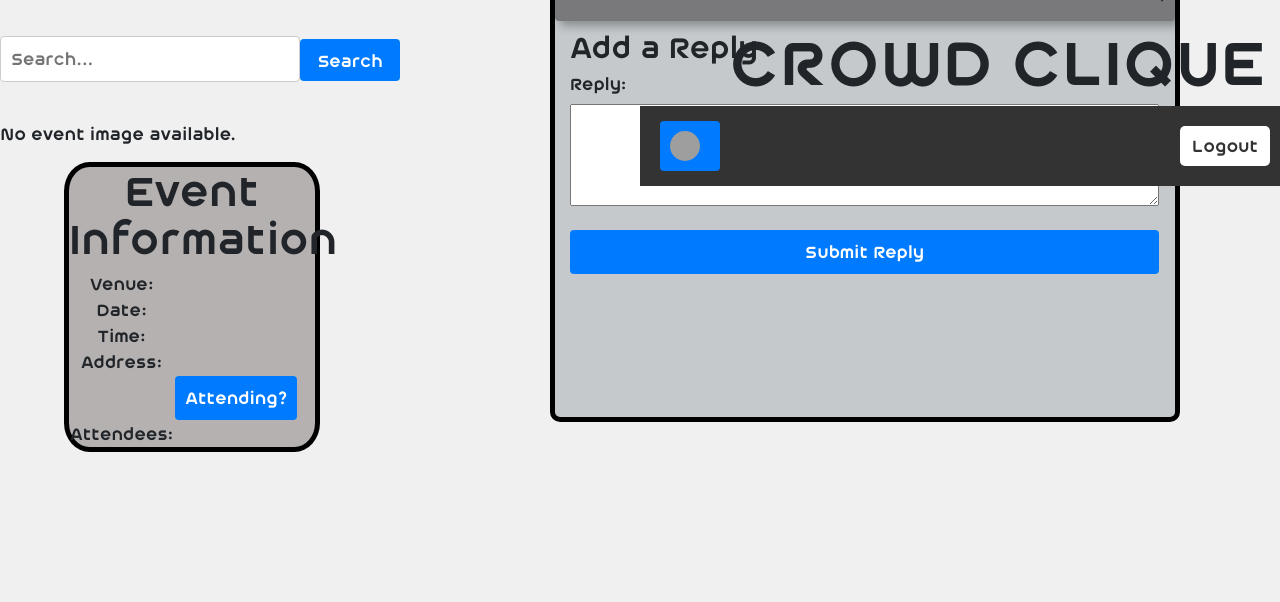
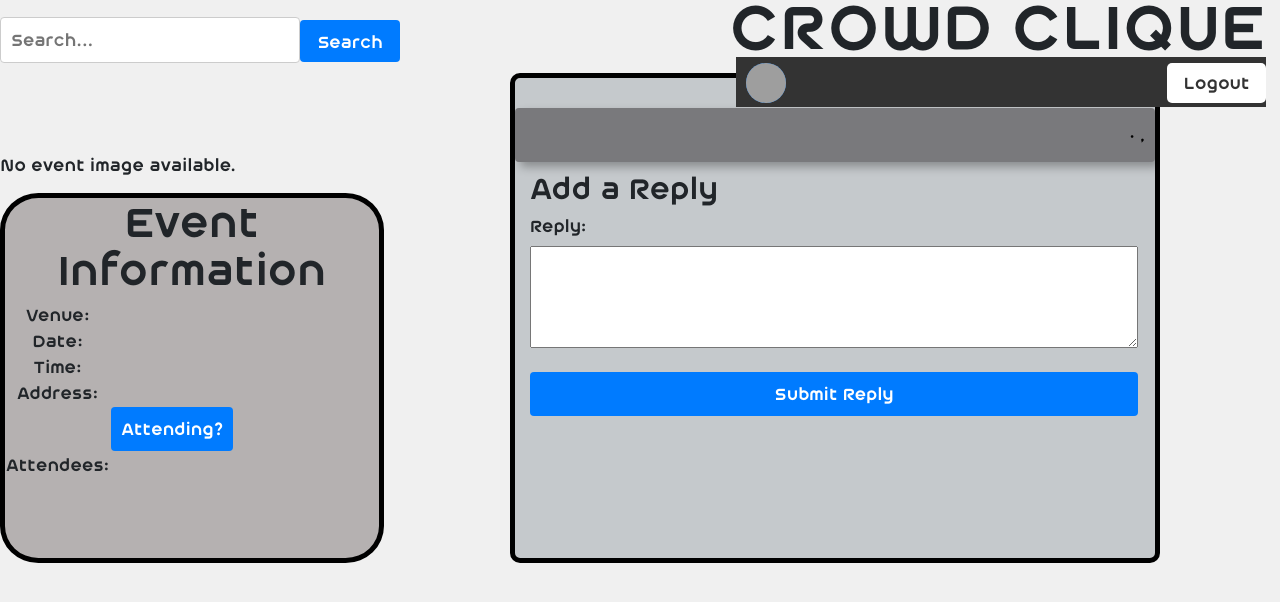
Before and after one commit to pablo-cs/crowd-clique, a Flask app: page /event_replies in a window 1280 px wide. Shown: the top 602 px of the page. Run offline with Flask 3, Linux system fonts and the light colour scheme; a user stored in the database is signed in; data that the repository does not hold is empty; grey boxes are pictures that could not be loaded.

Commit message:
Kao:arranged navbar and fixed logout btn

```diff
--- a/app/routes.py
+++ b/app/routes.py
@@ -23,7 +23,7 @@
 ##@app.route('/logout')
 
 def logout():
-   session.pop('user_name', None)
+   session.pop('username', None)
    return redirect(url_for('home'))
 
 def signup():
--- a/app/static/css/style.css
+++ b/app/static/css/style.css
@@ -200,20 +200,19 @@
 .cc-top{
   font-size: 60px ;
   margin-left: 57% ;
-  margin-top:2%;
+  margin-top:-10px;
 }
 .event-name {
   margin-left:390px;
-  margin-top:-60px;
+  margin-top:-10px;
   text-decoration: underline;
   font-size:50px;
   text-align: center;
 }
 .event-info-content{
-  width:20%;
-  height:100%;
+  width:30%;
+  height:370px;
   background-color:rgb(181, 177, 177) ;
-  margin-left:5%;
   text-align: center;
   border: 5px solid black ;
   border-radius: 10%;
@@ -228,7 +227,7 @@
 .search-container{
   width:300px ;
   height: 90px;
-  margin-top: -150px ;
+  margin-top: -90px ;
 }
 
 .sbut {
@@ -276,10 +275,10 @@
   box-shadow: 5px 5px 10px rgba(0, 0, 0, 0.3);
 }
  .bigbox{
-   width: 630px;
+   width: 650px;
    height: 490px;
-   margin-top:-520px;
-   margin-left: 550px;
+   margin-top:-490px;
+   margin-left: 510px;
    background-color: #c5c9cc;
    border: 5px solid black;
    border-radius: 10px;
@@ -296,14 +295,18 @@
 
 .navbar-buttons {
   margin-left: 10px;
+  margin-top: -7px;
 }
 .navbar {
   background-color: #333;
   color: #fff;
   display: flex;
   justify-content: space-between;
-  align-items:center;
-  padding: 10px;
+  width:530px;
+  height:50px;
+  margin-left:15%;
+  margin-top:-2%;
+
 }
 
 .navbar-brand {
@@ -312,20 +315,29 @@
 }
 
 .profile-pic {
-  width: 30px;
-  height: 30px;
+  width: 40px;
+  height: 40px;
   border-radius: 50%;
-  margin-right: 10px;
+  margin-left:-49%;
+  margin-top: -50%;
+
+}
+
+#prof_btn{
+  width:40px;
+  height:40px;
+  border-radius: 50%;
 }
 
 .logout-btn {
   background-color: #fff;
   color: #333;
   border: none;
-  padding: 8px 12px;
+  padding: 8px 10px;
   border-radius: 5px;
   cursor: pointer;
   transition: background-color 0.3s ease;
+  margin-left:-15%;
 }
 
 .logout-btn:hover {
--- a/app/templates/post_entry.html
+++ b/app/templates/post_entry.html
@@ -7,13 +7,15 @@
     <nav class="navbar">
     <div class="navbar-brand">
         <form action= "{{url_for('profile')}}" method="POST">
-        <button type ="submit" class= "navbar-buttons">
+        <button type ="submit" class= "navbar-buttons" id="prof_btn">
       <img class="profile-pic" src= "{{ url_for('static', filename=user.avatar)}}" alt="Avatar">
         </button>
         </form>
     </div>
     <div class="navbar-buttons">
-      <button class="logout-btn">Logout</button>
+        <form action= "{{url_for('logout')}}">
+        <button class="logout-btn" type="submit" >Logout</button>
+        </form>
     </div>
   </nav>
     </div>
--- a/app/templates/search_result.html
+++ b/app/templates/search_result.html
@@ -4,7 +4,7 @@
     <h2>Events Not Found</h2>
   {% else %}
 
-  <h2 class="event-header"> Your Events </h2>
+  <h2 class="event-header"> Suggested Events </h2>
   <div class="event-container">
     {% for event in search_results %}
       <div class="event-card">
--- a/main.py
+++ b/main.py
@@ -1,7 +1,7 @@
 from flask import Flask, render_template, request, redirect, url_for
 from flask_behind_proxy import FlaskBehindProxy
 from app.models import db
-from app.routes import login, signup, home, event_landing, search, err, add_comment, add_reply, event_comments, event_replies,add_attendee, remove_attendee, profile
+from app.routes import login, signup, home, event_landing, search, err, add_comment, add_reply, event_comments, event_replies,add_attendee, remove_attendee, profile, logout
 
 
 app = Flask(__name__, static_folder="app/static", template_folder="app/templates")
@@ -26,6 +26,6 @@
 app.route('/add_attendee',methods=['GET', 'POST'])(add_attendee)
 app.route('/remove_attendee',methods=['GET', 'POST'])(remove_attendee)
 app.route('/profile',methods=['POST'])(profile)
-
+app.route('/logout')(logout)
 if __name__ == '__main__':
     app.run(debug=True, host="0.0.0.0")
```
Also changed, not shown: app/templates/logout.html (deleted, +0 -8 lines), instance/site.db.
